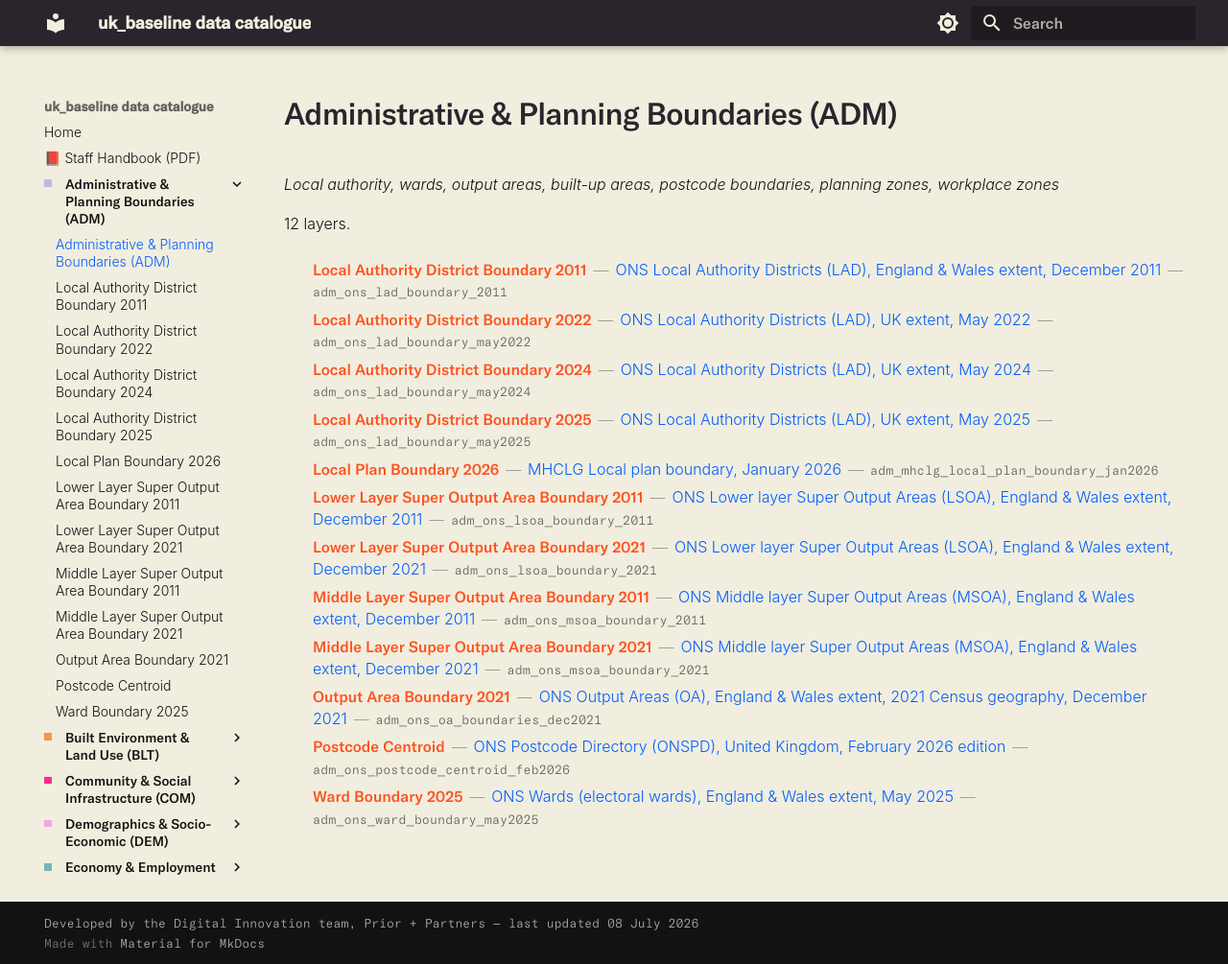
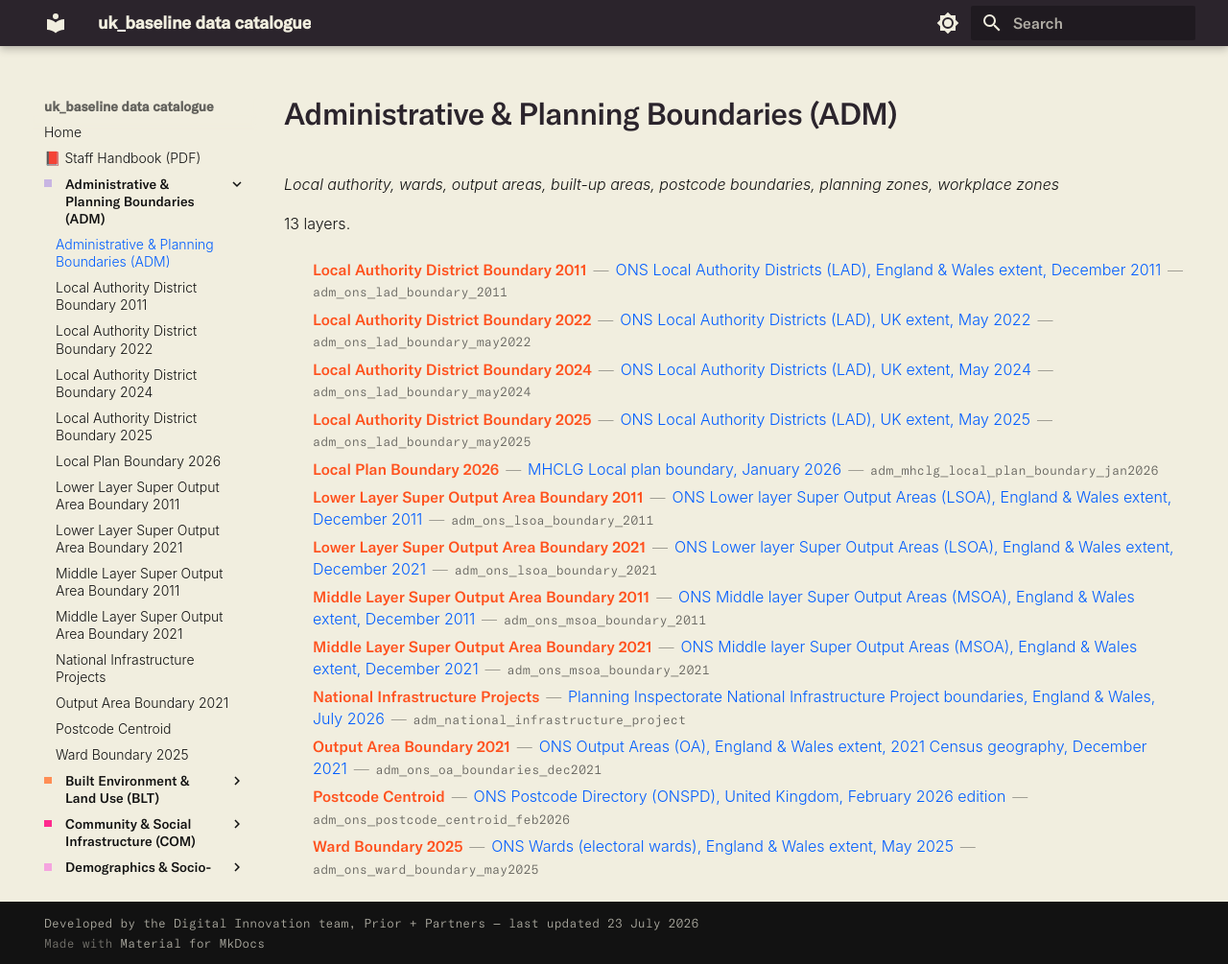
Before and after one commit to Prior-Partners/PP_uk_baseline, an MkDocs documentation site: the page built from docs/ADM/index.md, in a window 1280 px wide and 1005 px high. Shown: the whole window at 96% size. Built offline with MkDocs 1.6.1 and Material for MkDocs 9.7.7, drawn with Linux system fonts in a browser that asks for light colours; some web fonts are replaced.

Commit message:
Add adm_national_infrastructure_project (Planning Inspectorate NSIP boundaries)

```diff
--- a/docs/ADM/index.md
+++ b/docs/ADM/index.md
@@ -2,7 +2,7 @@
 
 *Local authority, wards, output areas, built-up areas, postcode boundaries, planning zones, workplace zones*
 
-12 layers.
+13 layers.
 
 <ul class="cat-index">
   <li><a href="adm_ons_lad_boundary_2011/"><span class="cat-short">Local Authority District Boundary 2011</span><span class="cat-sep"> — </span><span class="cat-full">ONS Local Authority Districts (LAD), England &amp; Wales extent, December 2011</span><span class="cat-sep"> — </span><span class="cat-table">adm_ons_lad_boundary_2011</span></a></li>
@@ -14,6 +14,7 @@
   <li><a href="adm_ons_lsoa_boundary_2021/"><span class="cat-short">Lower Layer Super Output Area Boundary 2021</span><span class="cat-sep"> — </span><span class="cat-full">ONS Lower layer Super Output Areas (LSOA), England &amp; Wales extent, December 2021</span><span class="cat-sep"> — </span><span class="cat-table">adm_ons_lsoa_boundary_2021</span></a></li>
   <li><a href="adm_ons_msoa_boundary_2011/"><span class="cat-short">Middle Layer Super Output Area Boundary 2011</span><span class="cat-sep"> — </span><span class="cat-full">ONS Middle layer Super Output Areas (MSOA), England &amp; Wales extent, December 2011</span><span class="cat-sep"> — </span><span class="cat-table">adm_ons_msoa_boundary_2011</span></a></li>
   <li><a href="adm_ons_msoa_boundary_2021/"><span class="cat-short">Middle Layer Super Output Area Boundary 2021</span><span class="cat-sep"> — </span><span class="cat-full">ONS Middle layer Super Output Areas (MSOA), England &amp; Wales extent, December 2021</span><span class="cat-sep"> — </span><span class="cat-table">adm_ons_msoa_boundary_2021</span></a></li>
+  <li><a href="adm_national_infrastructure_project/"><span class="cat-short">National Infrastructure Projects</span><span class="cat-sep"> — </span><span class="cat-full">Planning Inspectorate National Infrastructure Project boundaries, England &amp; Wales, July 2026</span><span class="cat-sep"> — </span><span class="cat-table">adm_national_infrastructure_project</span></a></li>
   <li><a href="adm_ons_oa_boundaries_dec2021/"><span class="cat-short">Output Area Boundary 2021</span><span class="cat-sep"> — </span><span class="cat-full">ONS Output Areas (OA), England &amp; Wales extent, 2021 Census geography, December 2021</span><span class="cat-sep"> — </span><span class="cat-table">adm_ons_oa_boundaries_dec2021</span></a></li>
   <li><a href="adm_ons_postcode_centroid_feb2026/"><span class="cat-short">Postcode Centroid</span><span class="cat-sep"> — </span><span class="cat-full">ONS Postcode Directory (ONSPD), United Kingdom, February 2026 edition</span><span class="cat-sep"> — </span><span class="cat-table">adm_ons_postcode_centroid_feb2026</span></a></li>
   <li><a href="adm_ons_ward_boundary_may2025/"><span class="cat-short">Ward Boundary 2025</span><span class="cat-sep"> — </span><span class="cat-full">ONS Wards (electoral wards), England &amp; Wales extent, May 2025</span><span class="cat-sep"> — </span><span class="cat-table">adm_ons_ward_boundary_may2025</span></a></li>
--- a/mkdocs.yml
+++ b/mkdocs.yml
@@ -1,6 +1,6 @@
 site_name: uk_baseline data catalogue
 site_description: A guide to every layer in the uk_baseline database.
-copyright: Developed by the Digital Innovation team, Prior + Partners — last updated 08 July 2026
+copyright: Developed by the Digital Innovation team, Prior + Partners — last updated 23 July 2026
 theme:
   name: material
   font: false
@@ -50,6 +50,7 @@ nav:
     - "Lower Layer Super Output Area Boundary 2021": ADM/adm_ons_lsoa_boundary_2021.md
     - "Middle Layer Super Output Area Boundary 2011": ADM/adm_ons_msoa_boundary_2011.md
     - "Middle Layer Super Output Area Boundary 2021": ADM/adm_ons_msoa_boundary_2021.md
+    - "National Infrastructure Projects": ADM/adm_national_infrastructure_project.md
     - "Output Area Boundary 2021": ADM/adm_ons_oa_boundaries_dec2021.md
     - "Postcode Centroid": ADM/adm_ons_postcode_centroid_feb2026.md
     - "Ward Boundary 2025": ADM/adm_ons_ward_boundary_may2025.md
```
Also changed, not shown: docs/ADM/adm_national_infrastructure_project.md (added, +66 -0 lines), docs/index.md (+3 -3 lines).
